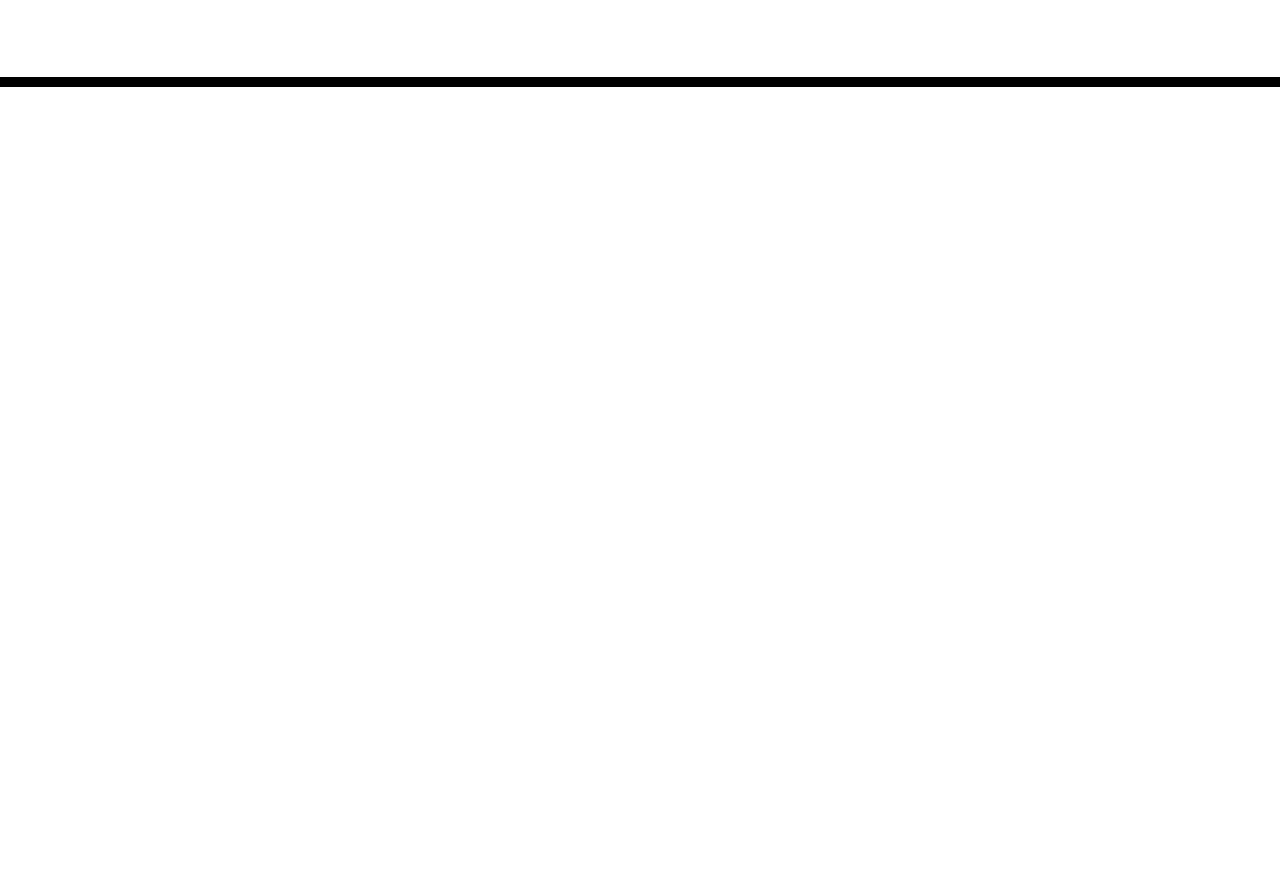
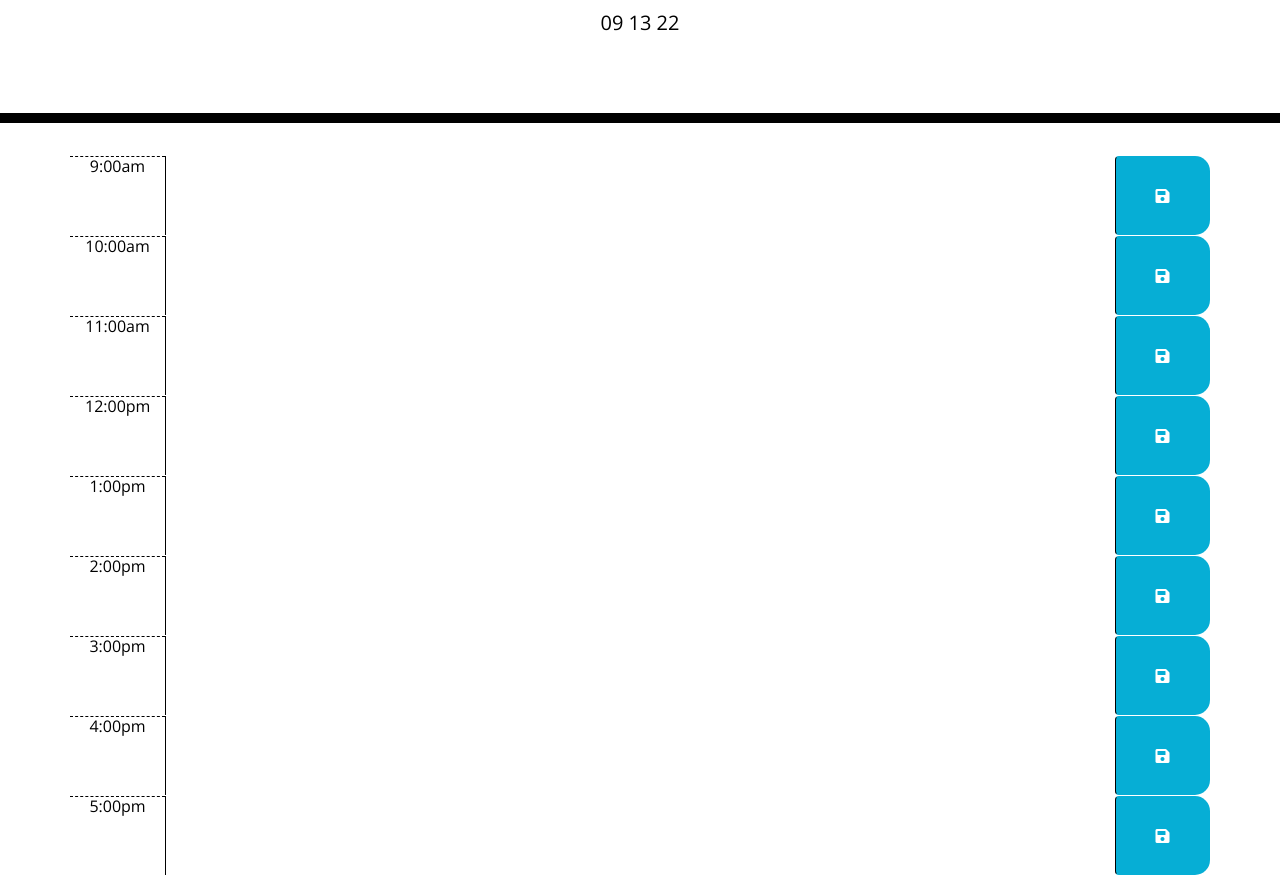
Before and after one commit to Angi-Adema/Work-Day-Planner, a plain HTML site: page index.html in a window 1280 px wide. Shown: the part 181-1056 px from the top of the page. Before the commit the page ends 800 px from the top, so only its background shows below. Drawn offline with nearby package versions, Linux system fonts and the light colour scheme.

Commit message:
added time blocks to html, added .js file and some of the content

```diff
--- a/index.html
+++ b/index.html
@@ -21,10 +21,57 @@
     </header>
     <div class="container">
         <!-- Timeblocks go here -->
+        <div class="row time-block" id="9">
+            <h6 class="hour col-1">9:00am</h6>
+            <textarea class="description col-10"></textarea>
+            <button class="saveBtn btn col-1"><i class='fas fa-save'></i></button>
+        </div>
+
+        <div class="row time-block" id="10">
+            <h6 class="hour col-1">10:00am</h6>
+            <textarea class="description col-10"></textarea>
+            <button class="saveBtn btn col-1"><i class='fas fa-save'></i></button>
+        </div>
+        <div class="row time-block" id="11">
+            <h6 class="hour col-1">11:00am</h6>
+            <textarea class="description col-10"></textarea>
+            <button class="saveBtn btn col-1"><i class='fas fa-save'></i></button>
+        </div>
+        <div class="row time-block" id="12">
+            <h6 class="hour col-1">12:00pm</h6>
+            <textarea class="description col-10"></textarea>
+            <button class="saveBtn btn col-1"><i class='fas fa-save'></i></button>
+        </div>
+        <div class="row time-block" id="1">
+            <h6 class="hour col-1">1:00pm</h6>
+            <textarea class="description col-10"></textarea>
+            <button class="saveBtn btn col-1"><i class='fas fa-save'></i></button>
+        </div>
+        <div class="row time-block" id="2">
+            <h6 class="hour col-1">2:00pm</h6>
+            <textarea class="description col-10"></textarea>
+            <button class="saveBtn btn col-1"><i class='fas fa-save'></i></button>
+        </div>
+        <div class="row time-block" id="3">
+            <h6 class="hour col-1">3:00pm</h6>
+            <textarea class="description col-10"></textarea>
+            <button class="saveBtn btn col-1"><i class='fas fa-save'></i></button>
+        </div>
+        <div class="row time-block" id="4">
+            <h6 class="hour col-1">4:00pm</h6>
+            <textarea class="description col-10"></textarea>
+            <button class="saveBtn btn col-1"><i class='fas fa-save'></i></button>
+        </div>
+        <div class="row time-block" id="5">
+            <h6 class="hour col-1">5:00pm</h6>
+            <textarea class="description col-10"></textarea>
+            <button class="saveBtn btn col-1"><i class='fas fa-save'></i></button>
+        </div>
     </div>
 
     <script src="https://cdnjs.cloudflare.com/ajax/libs/jquery/3.2.1/jquery.min.js"></script>
     <script src="https://cdnjs.cloudflare.com/ajax/libs/moment.js/2.24.0/moment.min.js"></script>
+    <script src="./script.js"></script>
 </body>
 
 </html>
--- /dev/null
+++ b/script.js
@@ -0,0 +1,21 @@
+// GIVEN I am using a daily planner to create a schedule
+// WHEN I open the planner
+// THEN the current day is displayed at the top of the calendar
+
+var day = moment().format("MM DD YY");
+$('#currentDay').text(day);
+// WHEN I scroll down
+// THEN I am presented with timeblocks for standard business hours
+// WHEN I view the timeblocks for that day
+// THEN each timeblock is color coded to indicate whether it is in the past, present, or future
+// WHEN I click into a timeblock
+// THEN I can enter an event
+// WHEN I click the save button for that timeblock
+// THEN the text for that event is saved in local storage
+$( ".saveBtn" ).on( "click", function() {
+
+
+    localStorage.setItem()
+  });
+// WHEN I refresh the page
+// THEN the saved events persist
```
